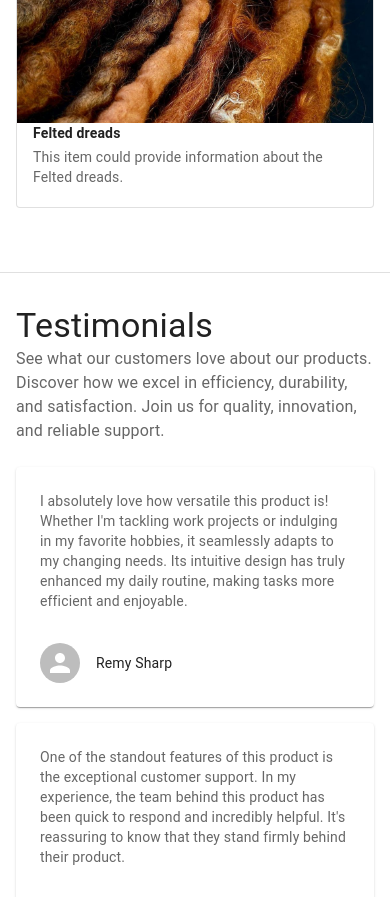
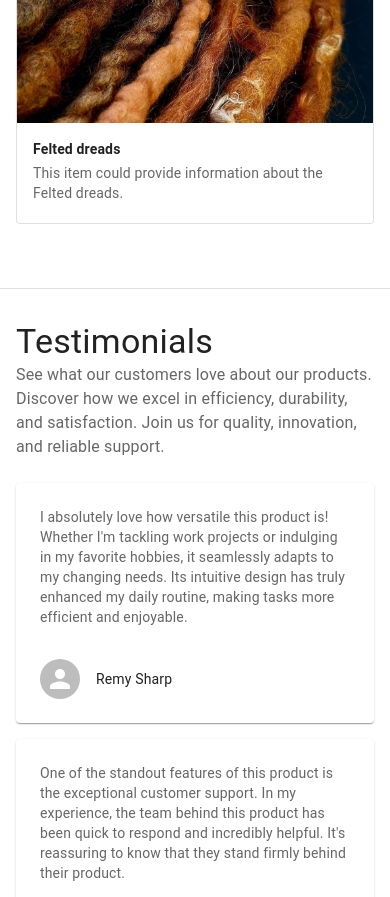
Before and after one commit to AlexeyKurochkin/BSV.UI, a React (Vite) app: page / in a window 390 px wide. Shown: the part 2060-2957 px from the top of the page. Built offline with nearby package versions, Linux system fonts and the light colour scheme.

Commit message:
Fixed padding for title on small screen size for Features component

```diff
--- a/src/Components/Features.tsx
+++ b/src/Components/Features.tsx
@@ -106,7 +106,7 @@ export default function Features() {
 								minHeight: 280,
 							}}
 						/>
-						<Box sx={{ px: 2, pb: 2 }}>
+						<Box sx={{ px: 2, pb: 2, pt: { xs: 2 } }}>
 							<Typography color="text.primary" variant="body2" fontWeight="bold">
 								{selectedFeature.title}
 							</Typography>
```
